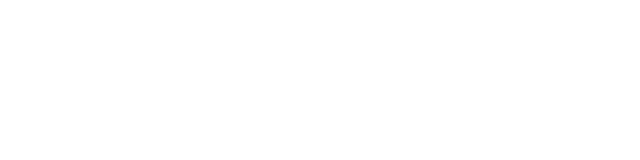
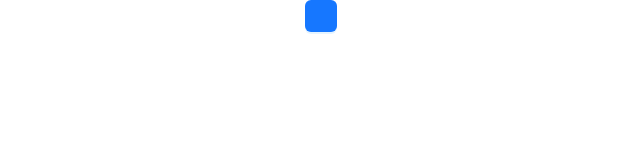
Before and after one commit to skku-algorithms-team5/oakathon-front, a React (Create React App) app: page / in a window 1280 px wide. Shown: the top 160 px of the page, without its empty margins (319-959 px from the left). Built offline with nearby package versions, Linux system fonts and the light colour scheme.

Commit message:
feat: ant desgin 설치

```diff
--- a/package.json
+++ b/package.json
@@ -6,6 +6,7 @@
     "@testing-library/jest-dom": "^5.17.0",
     "@testing-library/react": "^13.4.0",
     "@testing-library/user-event": "^13.5.0",
+    "antd": "^5.11.5",
     "react": "^18.2.0",
     "react-dom": "^18.2.0",
     "react-router-dom": "^6.20.0",
--- a/src/App.js
+++ b/src/App.js
@@ -1,7 +1,12 @@
 import './App.css';
+import { Button } from 'antd';
 
 function App() {
-  return <div className="App">{/* 여기에 코드 작성 */}</div>;
+  return (
+    <div className="App">
+      <Button type="primary"></Button>
+    </div>
+  );
 }
 
 export default App;
```
Also changed, not shown: 1 other file (tests, documents, lock files or other folders).
